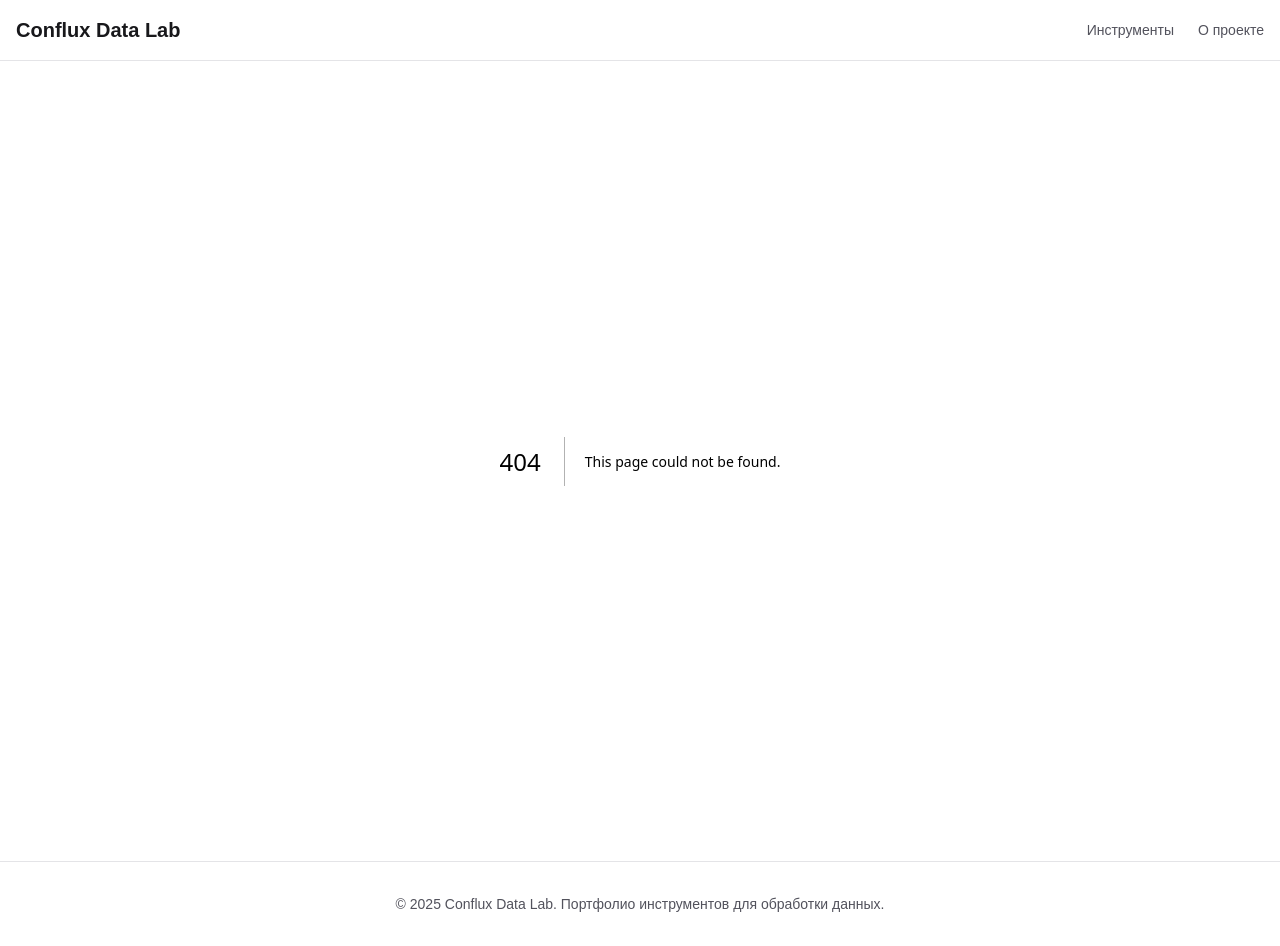
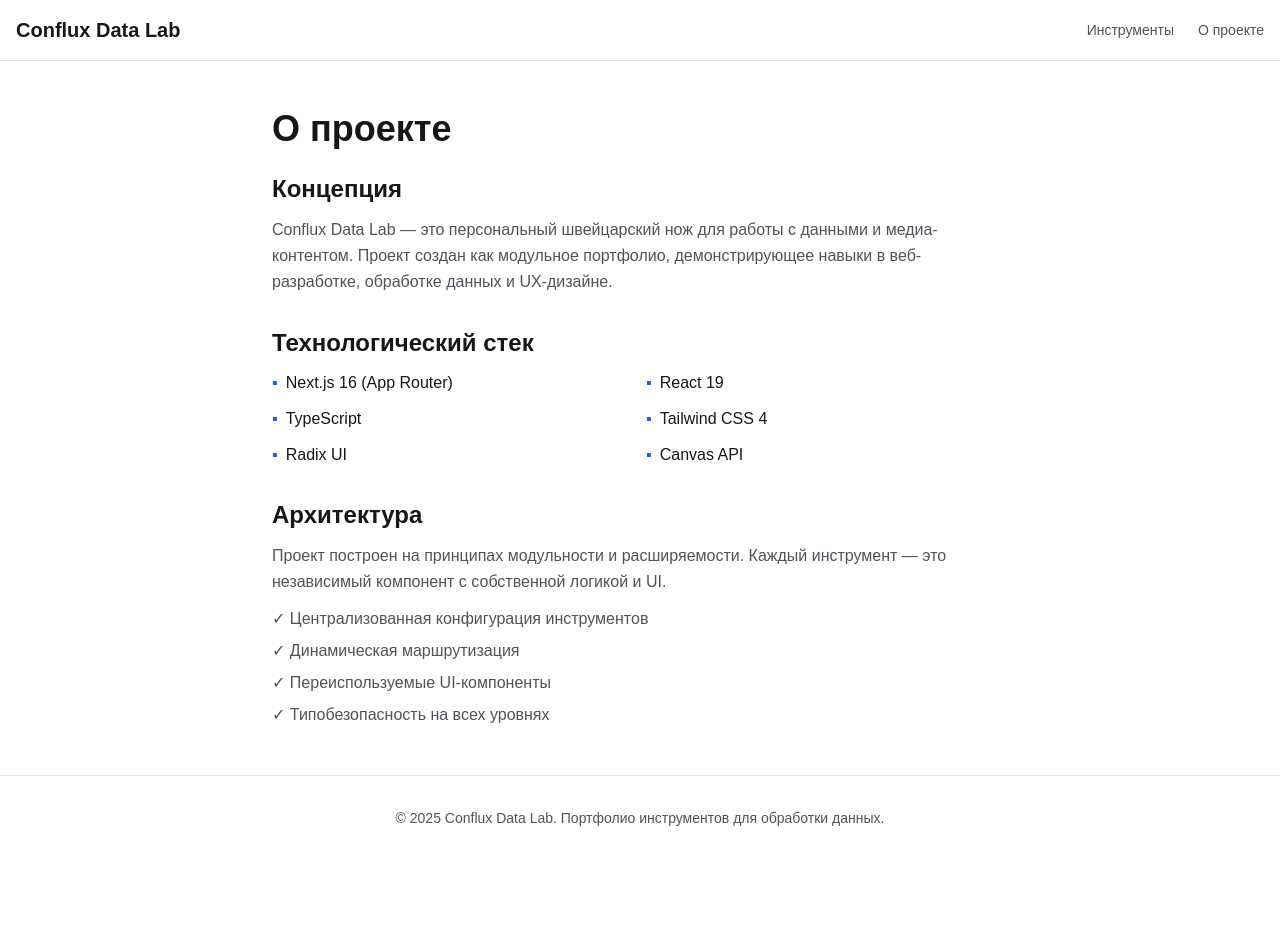
Before and after one commit to Artyom-Ionash/conflux-data-lab, a Next.js app: page /about in a window 1280 px wide. Before the commit this address had no page. After the commit the page ends 860 px from the top, so only its background shows below. Built offline with nearby package versions, Linux system fonts and the light colour scheme.

Commit message:
Создан новый компонент страницы "О проекте" с информацией о концепции, технологическом стеке и архитектуре.

```diff
--- /dev/null
+++ b/app/about/page.tsx
@@ -0,0 +1,54 @@
+export default function AboutPage() {
+  return (
+    <div className="container mx-auto px-4 py-12 max-w-3xl">
+      <h1 className="text-4xl font-bold mb-6">О проекте</h1>
+
+      <section className="mb-8">
+        <h2 className="text-2xl font-semibold mb-3">Концепция</h2>
+        <p className="text-zinc-600 dark:text-zinc-400 leading-relaxed">
+          Conflux Data Lab — это персональный швейцарский нож для работы с данными
+          и медиа-контентом. Проект создан как модульное портфолио, демонстрирующее
+          навыки в веб-разработке, обработке данных и UX-дизайне.
+        </p>
+      </section>
+
+      <section className="mb-8">
+        <h2 className="text-2xl font-semibold mb-3">Технологический стек</h2>
+        <ul className="grid grid-cols-2 gap-3">
+          <li className="flex items-center gap-2">
+            <span className="text-blue-600">▪</span> Next.js 16 (App Router)
+          </li>
+          <li className="flex items-center gap-2">
+            <span className="text-blue-600">▪</span> React 19
+          </li>
+          <li className="flex items-center gap-2">
+            <span className="text-blue-600">▪</span> TypeScript
+          </li>
+          <li className="flex items-center gap-2">
+            <span className="text-blue-600">▪</span> Tailwind CSS 4
+          </li>
+          <li className="flex items-center gap-2">
+            <span className="text-blue-600">▪</span> Radix UI
+          </li>
+          <li className="flex items-center gap-2">
+            <span className="text-blue-600">▪</span> Canvas API
+          </li>
+        </ul>
+      </section>
+
+      <section>
+        <h2 className="text-2xl font-semibold mb-3">Архитектура</h2>
+        <p className="text-zinc-600 dark:text-zinc-400 leading-relaxed mb-3">
+          Проект построен на принципах модульности и расширяемости. Каждый инструмент —
+          это независимый компонент с собственной логикой и UI.
+        </p>
+        <ul className="space-y-2 text-zinc-600 dark:text-zinc-400">
+          <li>✓ Централизованная конфигурация инструментов</li>
+          <li>✓ Динамическая маршрутизация</li>
+          <li>✓ Переиспользуемые UI-компоненты</li>
+          <li>✓ Типобезопасность на всех уровнях</li>
+        </ul>
+      </section>
+    </div>
+  );
+}
```
Also changed, not shown: 1 other file (tests, documents, lock files or other folders).
